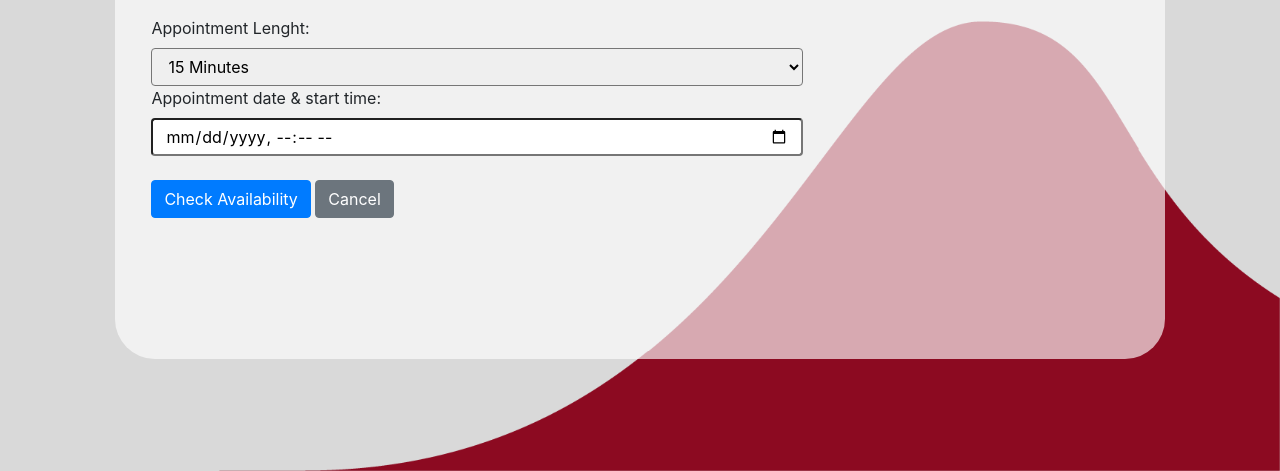
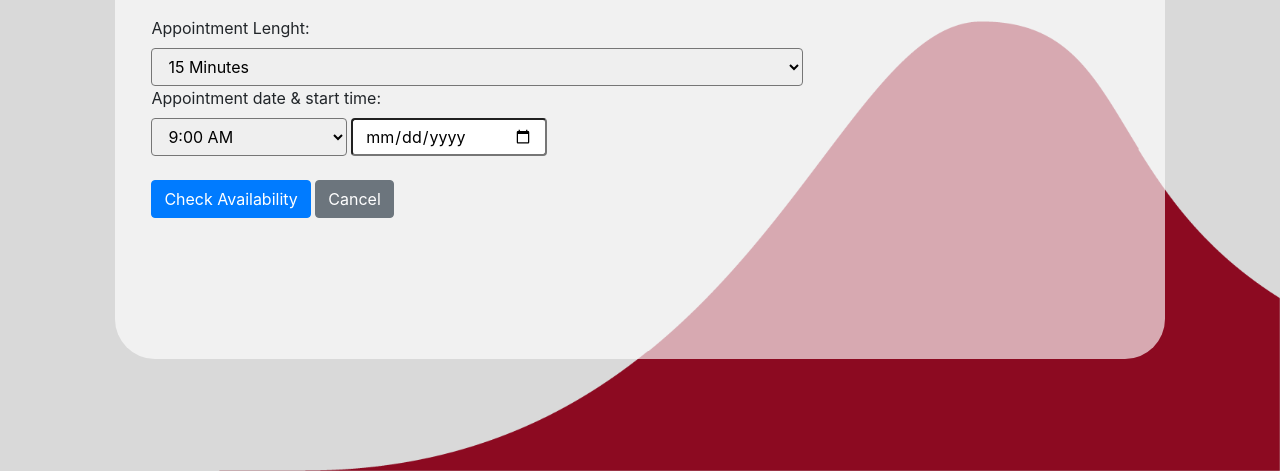
Before and after one commit to colm0neill/Operation-Water-Strider, a Node project: template views/appointments.hbs in a window 1280 px wide. Shown: the part 762-1233 px from the top of the page. Run offline with Node 20 templates, Linux system fonts and the light colour scheme; the template is opened without the code that fills it, so the values that code supplies are empty.

Commit message:
Added extra functionality to Appointments
When checking for a time it will return the scheduled time of any conflicts that arrise for appointments intended attendee.

```diff
--- a/graph.js
+++ b/graph.js
@@ -61,8 +61,10 @@ module.exports = {
 
     const scheduleCheck = await client
     .api('/groups/'+grupID+'/calendarView?startDateTime='+checkDate.checkDateStart+'-00:00&endDateTime='+checkDate.checkDateEnd+'-00:00')
+    .select('start, end, attendees')
     .get();
 
+    console.log(scheduleCheck);
     return scheduleCheck;
   },
 
--- a/public/stylesheets/style.css
+++ b/public/stylesheets/style.css
@@ -102,7 +102,7 @@ list-style:none;
 background-repeat: no-repeat
 }
 
-#appointments,#calendar, #home, #notes{
+#appointments,#calendar, #notes,#home-app, #home-cal, #home-note{
 width: 4.2vw;
 background-repeat:no-repeat;
 
@@ -119,7 +119,7 @@ background: url('../images/ows-sprite72.png') -4.2vw 0;
 background-size: 67vw 40vw;
 }
 
-#home {
+#home-cal, #home-app, #home-note {
 background: url('../images/ows-sprite72.png') -0vw -8.6vw;
 background-size: 68vw 40vw;
 }
@@ -720,12 +720,20 @@ textarea {
 /* --------------------------------- Appointments -------------------------------*/
 
 
-#colleagues, #times, #dateTime{
+#colleagues, #times{
   width:100%;
   height:calc(1.5em + .75rem + 2px);
   padding: .375rem .75rem;
   border-radius:.25rem;
 }
+
+#dateTime, #time{
+width:30%;
+  height:calc(1.5em + .75rem + 2px);
+  padding: .375rem .75rem;
+  border-radius:.25rem;
+}
+
 
 .appointmentTwo{
 height:auto;
--- a/public/waterstrider.js
+++ b/public/waterstrider.js
@@ -18,7 +18,7 @@ var w = c.width;
 var h = c.height;
 
 var dataPointsX = w/6.5;
-var array = [100 , 10, 20, 40, 60, 80, 100, 30];
+var array = [100, 10, 20, 40, 60, 80, 100, 30];
 var largest= 0;
 var dataPointsY = [];
 
@@ -69,8 +69,8 @@ var w2 = d.width;
 var h2 = d.height;
 
 var dataPointsX2 = w2/8;
-var array2 = [100 , 10, 20, 40, 60, 80, 100, 30];
-var largest2= 0;
+var array2 = [100, 10, 20, 40, 60, 80, 100, 30];
+var largest2= 10;
 var dataPointsY2 = [];
 
 	for (i=0; i<=largest2;i++){
--- a/views/appointments.hbs
+++ b/views/appointments.hbs
@@ -44,8 +44,54 @@
                     <option value="30">30 Minutes</option>
                     <option value="60">1 Hour</option>
                 </select><br>
-                <label for="dateTime">Appointment date & start time:</label>
-                <input type="datetime-local" id="dateTime" name="dateTime">
+                <label for="dateTime">Appointment date & start time:</label></br>
+                <select id="time" name="time">
+                    <option value="9:00 AM">9:00 AM</option>
+                    <option value="9:15 AM">9:15 AM</option>
+                    <option value="9:30 AM">9:30 AM</option>
+                    <option value="9:45 AM">9:45 AM</option>
+
+                    <option value="10:00 AM">10:00 AM</option>
+                    <option value="10:15 AM">10:15 AM</option>
+                    <option value="10:30 AM">10:30 AM</option>
+                    <option value="10:45 AM">10:45 AM</option>
+
+                    <option value="11:00 AM">11:00 AM</option>
+                    <option value="11:15 AM">11:15 AM</option>
+                    <option value="11:30 AM">11:30 AM</option>
+                    <option value="11:45 AM">11:45 AM</option>
+
+                    <option value="12:00 PM">12:00 PM</option>
+                    <option value="12:15 PM">12:15 PM</option>
+                    <option value="12:30 PM">12:30 PM</option>
+                    <option value="12:45 PM">12:45 PM</option>
+
+                    <option value="1:00 PM">1:00 PM</option>
+                    <option value="1:15 PM">1:15 PM</option>
+                    <option value="1:30 PM">1:30 PM</option>
+                    <option value="1:45 PM">1:45 PM</option>
+
+                    <option value="2:00 PM">2:00 PM</option>
+                    <option value="2:15 PM">2:15 PM</option>
+                    <option value="2:30 PM">2:30 PM</option>
+                    <option value="2:45 PM">2:45 PM</option>
+
+                    <option value="3:00 PM">3:00 PM</option>
+                    <option value="3:15 PM">3:15 PM</option>
+                    <option value="3:30 PM">3:30 PM</option>
+                    <option value="3:45 PM">3:45 PM</option>
+
+                    <option value="4:00 PM">4:00 PM</option>
+                    <option value="4:15 PM">4:15 PM</option>
+                    <option value="4:30 PM">4:30 PM</option>
+                    <option value="4:45 PM">4:45 PM</option>
+
+                    <option value="5:00 PM">5:00 PM</option>
+                    <option value="5:15 PM">5:15 PM</option>
+                    <option value="5:30 PM">5:30 PM</option>
+                    <option value="5:45 PM">5:45 PM</option>
+                </select>
+                <input type="date" id="dateTime" name="dateTime">
                 </br>
                 </br>
                 <button type="submit" onClick="showReturnedData()" class="btn btn-primary">Check Availability</button>
@@ -61,18 +107,25 @@
         <h3 id="bookCon">Booking Confirmation</h3>
         {{#if this.availability}}
         <p>Please review your Appointment brefore Confirming</p>
-        <span><h4>Availability: <span class="true">{{ this.availability }}</span></h4></span>
+        <span>
+            <h4>Availability: <span class="true">Available</span></h4>
+        </span>
         <form class="appointmentForm" action="./getAppointmentDet/createAppointment" method="post">
             <label for="fnameR">First name:</label>
-        <input class="form-control" type="text" id="fnameR" name="fnameR" value="{{ this.appointmentDetails.firstName }} " readonly>
+            <input class="form-control" type="text" id="fnameR" name="fnameR"
+                value="{{ this.appointmentDetails.firstName }} " readonly>
             <label for="lnameR">Last name:</label>
-        <input class="form-control" type="text" id="lnameR" name="lnameR" value="{{ this.appointmentDetails.lastName }} " readonly>
+            <input class="form-control" type="text" id="lnameR" name="lnameR"
+                value="{{ this.appointmentDetails.lastName }} " readonly>
             <label for="phoneR">Phone Number:</label>
-        <input class="form-control" type="text" id="phoneR" name="phoneR" value="{{ this.appointmentDetails.phone }} " readonly>
+            <input class="form-control" type="text" id="phoneR" name="phoneR"
+                value="{{ this.appointmentDetails.phone }} " readonly>
             <label for="deviceR">Device:</label>
-        <input class="form-control" type="text" id="deviceR" name="deviceR" value="{{ this.appointmentDetails.device }} " readonly>
+            <input class="form-control" type="text" id="deviceR" name="deviceR"
+                value="{{ this.appointmentDetails.device }} " readonly>
             <label for="noteR">Note:</label>
-        <input class="form-control" type="text" id="noteR" name="noteR" value="{{ this.appointmentDetails.content }} " readonly>
+            <input class="form-control" type="text" id="noteR" name="noteR"
+                value="{{ this.appointmentDetails.content }} " readonly>
             <label for="scheduledForR">Scheduled For:</label>
             <input class="form-control" type="text" id="scheduledForR" name="scheduledForR"
                 value="{{ this.appointmentDetails.scheduledFor }} " readonly>
@@ -80,15 +133,23 @@
             <input class="form-control" type="text" id="appointmentLengthR" name="appointmentLengthR"
                 value="{{ this.appointmentDetails.appointmentLength }} " readonly>
             <label for="dateTime">Appointment date & start time:</label>
-        <input class="form-control" type="text" id="dateTimeR" name="dateTimeR" value="{{ this.appointmentDates.checkDateStart }} "
-            readonly>
+            <input class="form-control" type="text" id="dateTimeR" name="dateTimeR"
+                value="{{ this.appointmentDates.checkDateStart }} " readonly>
             </br>
             <button type="submit" class="btn btn-primary">Confirm</button>
             <a href='/appointments' class="btn btn-secondary">Cancel</a>
         </form>
 
         {{else}}
-        <span><h4>Availability: <span class="false">{{ this.availability }}</span></h4></span>
+        <span>
+            <h4>Availability: <span class="false">Unavailable</span></h4>
+        </span>
+        {{#if this.busy}}
+            Your collegue is busy at:</br>
+            {{#each this.appsConflict}} <h5>{{this.times}}</h5></br>
+            {{/each}}
+        {{/if}}
+        </br>
         <p>Please alter your booking as this slot is not available</p>
         <a href='/appointments' class="btn btn-secondary">Check For another time.</a>
         {{/if}}
--- a/views/layout.hbs
+++ b/views/layout.hbs
@@ -42,15 +42,23 @@
 
       <div class="column oneC">
         <ul id="navlist">
+          {{#if active.appointments}}
+          <a href="./" alt="home">
+            <div class="square">
+              <li id="home-app"></li>
+            </div>
+          </a>
+          {{else}}
           <a href="./appointments" alt="Appointments">
             <div class="square">
               <li id="appointments"></li>
             </div>
           </a>
+          {{/if}}
           {{#if active.calendar}}
           <a href="./" alt="home">
             <div class="square">
-              <li id="home"></li>
+              <li id="home-cal"></li>
             </div>
           </a>
           {{else}}
@@ -61,11 +69,19 @@
           </a>
           {{/if}}
 
+          {{#if active.notes}}
+          <a href="./" alt="home">
+            <div class="square">
+              <li id="home-note"></li>
+            </div>
+          </a>
+          {{else}}
           <a href="./notes" alt="Notes">
             <div class="square">
               <li id="notes"></li>
             </div>
           </a>
+          {{/if}}
         </ul>
       </div>
 
```
Also changed, not shown: routes/appointments.js (+46 -9 lines). Lines whose indentation alone changed are shown as unchanged.
